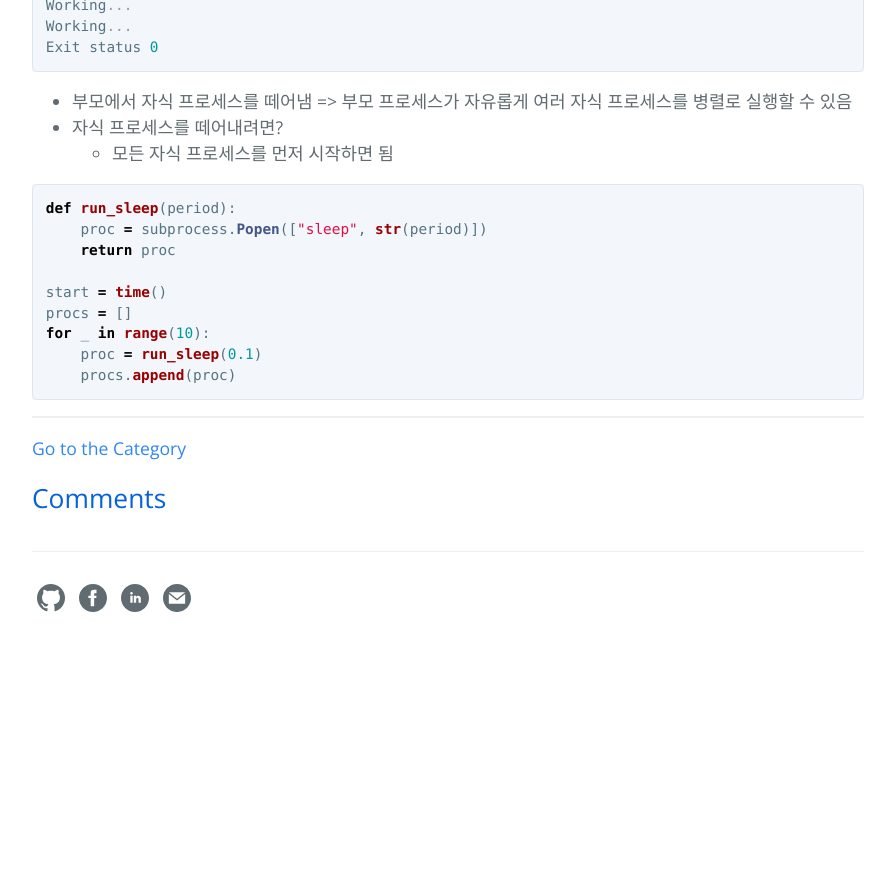
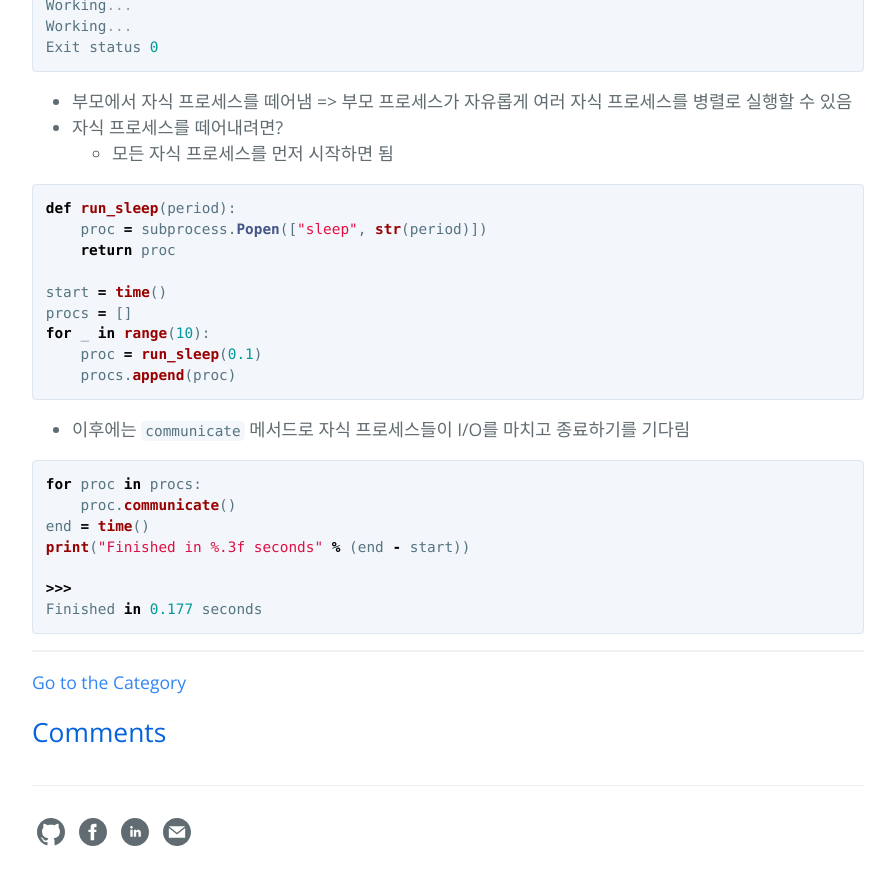
Before and after one commit to hcnoh/hcnoh.github.io, a Jekyll site: the page built from _posts/2018-10-19-effective-python-way36.md, in a window 1280 px wide and 900 px high, scrolled down 1770 px. Shown: the top 885 px of the window, without its empty margins (192-1087 px from the left). Built offline with Jekyll 4.4.1, drawn with Linux system fonts in a browser that asks for light colours; comment, search, counter and statistics services are not loaded; before the commit the page ends 2436 px from its top, so only the background shows below that.

Commit message:
Update 2018-10-19-effective-python-way36.md

````diff
--- a/_posts/2018-10-19-effective-python-way36.md
+++ b/_posts/2018-10-19-effective-python-way36.md
@@ -77,3 +77,15 @@ for _ in range(10):
     proc = run_sleep(0.1)
     procs.append(proc)
 ```
+
+- 이후에는 `communicate` 메서드로 자식 프로세스들이 I/O를 마치고 종료하기를 기다림
+
+```python
+for proc in procs:
+    proc.communicate()
+end = time()
+print("Finished in %.3f seconds" % (end - start))
+
+>>>
+Finished in 0.177 seconds
+```
````
